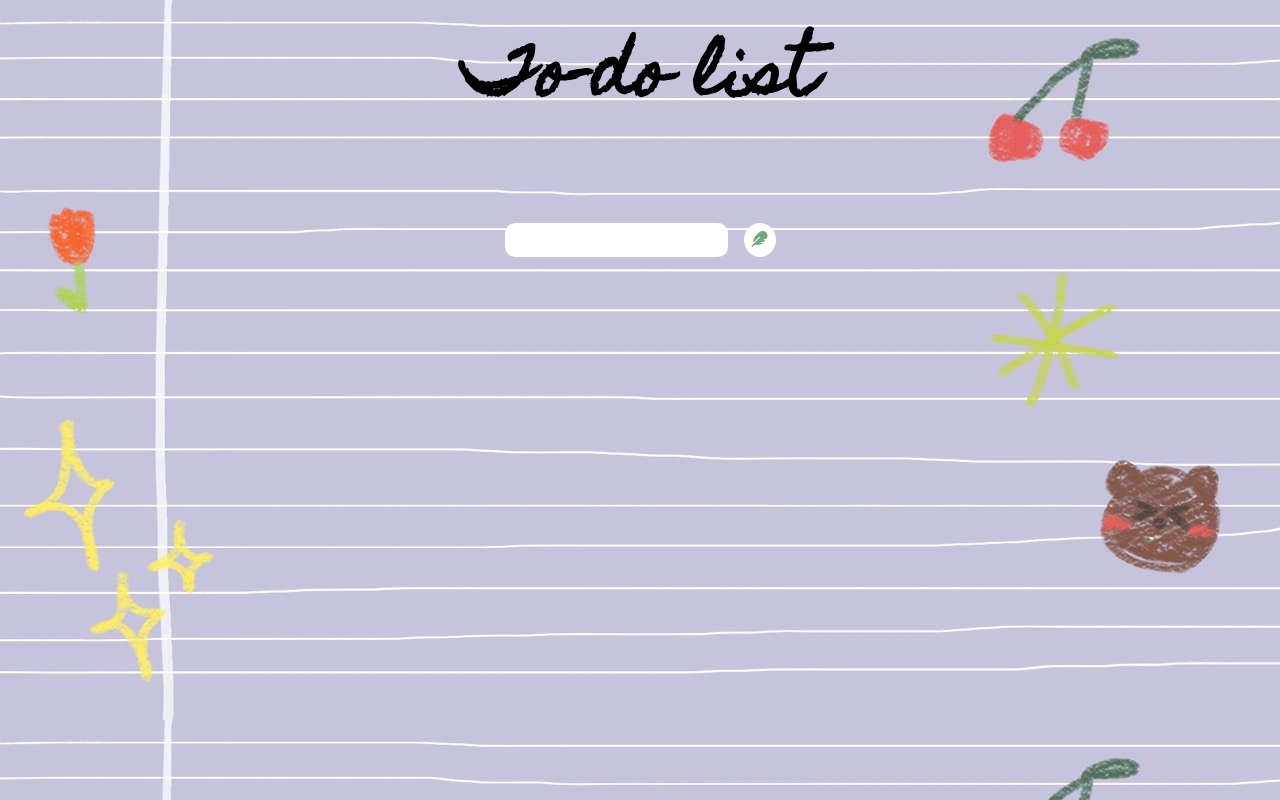
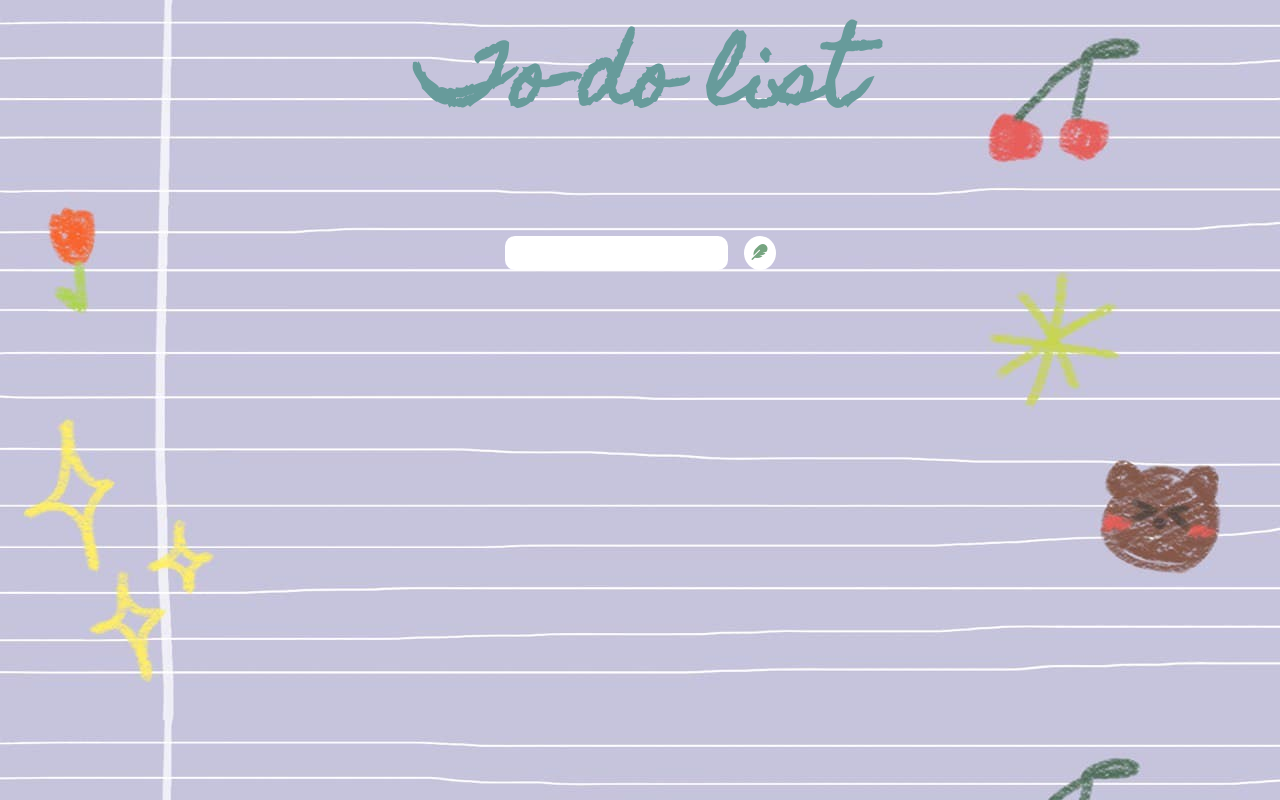
Before and after one commit to onlylosersleftalive/to-do-list, a plain HTML site: page index.html in a window 1280 px wide. Drawn offline with Linux system fonts and the light colour scheme.

Commit message:
change font-family and color of the text

```diff
--- a/index.html
+++ b/index.html
@@ -8,6 +8,9 @@
     <title>To-do list</title>
     <link rel="preconnect" href="https://fonts.gstatic.com">
     <link href="https://fonts.googleapis.com/css2?family=Homemade+Apple&display=swap" rel="stylesheet">
+    <link rel="preconnect" href="https://fonts.gstatic.com">
+    <link href="https://fonts.googleapis.com/css2?family=Caveat:wght@400;500;600;700&family=Homemade+Apple&display=swap"
+        rel="stylesheet">
     <link rel="stylesheet" href="https://cdnjs.cloudflare.com/ajax/libs/font-awesome/5.15.3/css/all.min.css"
         integrity="sha512-iBBXm8fW90+nuLcSKlbmrPcLa0OT92xO1BIsZ+ywDWZCvqsWgccV3gFoRBv0z+8dLJgyAHIhR35VZc2oM/gI1w=="
         crossorigin="anonymous" />
--- a/style.css
+++ b/style.css
@@ -2,18 +2,19 @@
     margin: 0;
     padding: 0;
     box-sizing: border-box;
+    outline: none;
 }
 
 body {
     background-image: url('images/photo_2021-04-27_16-31-26.jpg');
     background-size: cover;
-    color: black;
-    font-family: 'Homemade Apple', cursive;
-    font-size: 1.8rem;
+    color: #679b9b;
+    font-family: 'Homemade Apple', 'Caveat', cursive;
+    font-size: 2rem;
 }
 
 header {
-    font-size: 2rem;
+    font-size: 2.5rem;
 }
 
 header,
@@ -95,3 +96,7 @@ form button:hover {
 .fa-trash-alt {
     pointer-events: none;
 }
+
+.completed {
+    text-decoration: line-through;
+}
```
